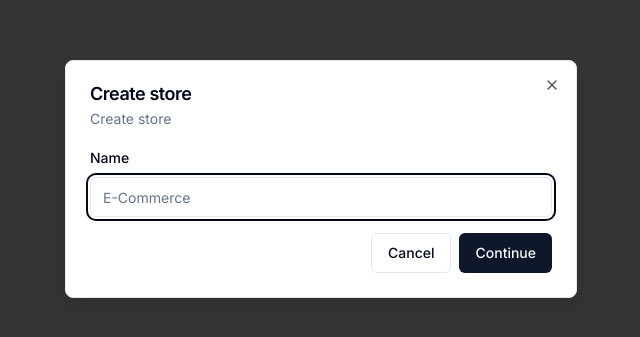
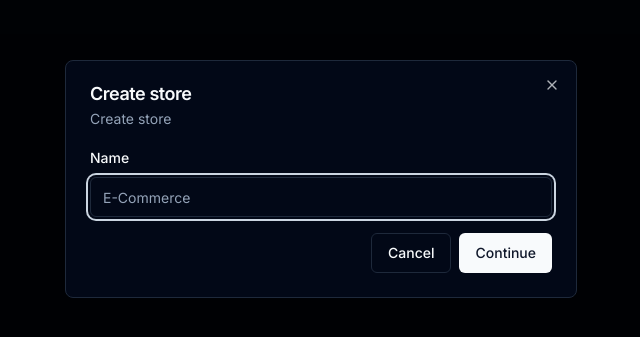
Before and after one commit to mugidar/ecommerce-store, a Next.js app: page / in a window 1280 px wide. Shown: the part 221-558 px from the top of the page, without its empty margins (319-959 px from the left). Built offline with nearby package versions, Linux system fonts and the light colour scheme; no server answers; the database is empty; sample sign-in values are in the browser's storage.

Commit message:
postinstall

```diff
--- a/app/(auth)/sign-up/[[...sign-up]]/page.tsx
+++ b/app/(auth)/sign-up/[[...sign-up]]/page.tsx
@@ -4,7 +4,6 @@
   return (
     <div className="w-screen h-screen flex flex-col items-center justify-center">
       <SignUp />
-      <h1>FASsFA</h1>
     </div>
   );
 }
--- a/app/layout.tsx
+++ b/app/layout.tsx
@@ -3,8 +3,8 @@
 import "./globals.css";
 import { ClerkProvider, UserButton } from "@clerk/nextjs";
 import ModalProvider from "@/providers/modal-provider";
-import { ToastContainer, toast } from "react-toastify";
 import ToastProvider from "@/providers/toast-provider";
+import { ThemeProvider } from "@/providers/theme-provider";
 const inter = Inter({ subsets: ["latin"] });
 
 export const metadata: Metadata = {
@@ -17,15 +17,20 @@
 }: Readonly<{
   children: React.ReactNode;
 }>) {
-
   return (
     <ClerkProvider>
       <html lang="en">
-        <body className={inter.className} >
-        <ToastProvider/>
-
+        <body className={inter.className}>
+          <ToastProvider />
           <ModalProvider />
-          {children}
+          <ThemeProvider
+            attribute="class"
+            defaultTheme="dark"
+            enableSystem
+            disableTransitionOnChange
+          >
+            {children}
+          </ThemeProvider>
         </body>
       </html>
     </ClerkProvider>
--- a/components/navbar.tsx
+++ b/components/navbar.tsx
@@ -4,6 +4,7 @@
 import StoreSwitcher from "./store-switcher";
 import prismadb from "@/lib/prismadb";
 import { redirect } from "next/navigation";
+import { ThemeToggle } from "./theme-toggle";
 
 const Navbar = async () => {
   const { userId } = auth();
@@ -21,7 +22,8 @@
       <div>
         <NavLinks />
       </div>
-      <UserButton showName afterSignOutUrl="/" />
+      <ThemeToggle/>
+      <UserButton showName afterSignOutUrl="/"  />
     </div>
   );
 };
--- /dev/null
+++ b/components/theme-toggle.tsx
@@ -0,0 +1,36 @@
+"use client"
+import * as React from "react";
+import { MoonIcon, SunIcon } from "@radix-ui/react-icons";
+import { useTheme } from "next-themes";
+
+import { Button } from "@/components/ui/button";
+import {
+  DropdownMenu,
+  DropdownMenuContent,
+  DropdownMenuItem,
+  DropdownMenuTrigger,
+} from "@/components/ui/dropdown-menu";
+
+export function ThemeToggle() {
+  const { setTheme } = useTheme();
+
+  return (
+    <DropdownMenu>
+      <DropdownMenuTrigger asChild>
+        <Button variant="outline" size="icon">
+          <SunIcon className="h-[1.2rem] w-[1.2rem] rotate-0 scale-100 transition-all dark:-rotate-90 dark:scale-0" />
+          <MoonIcon className="absolute h-[1.2rem] w-[1.2rem] rotate-90 scale-0 transition-all dark:rotate-0 dark:scale-100" />
+          <span className="sr-only">Toggle theme</span>
+        </Button>
+      </DropdownMenuTrigger>
+      <DropdownMenuContent align="end">
+        <DropdownMenuItem onClick={() => setTheme("light")}>
+          Light
+        </DropdownMenuItem>
+        <DropdownMenuItem onClick={() => setTheme("dark")}>
+          Dark
+        </DropdownMenuItem>
+      </DropdownMenuContent>
+    </DropdownMenu>
+  );
+}
--- a/package.json
+++ b/package.json
@@ -6,7 +6,8 @@
     "dev": "next dev",
     "build": "next build",
     "start": "next start",
-    "lint": "next lint"
+    "lint": "next lint",
+    "postinstall": "prisma generate"
   },
   "dependencies": {
     "@clerk/nextjs": "^4.29.5",
@@ -15,6 +16,7 @@
     "@radix-ui/react-checkbox": "^1.0.4",
     "@radix-ui/react-dialog": "^1.0.5",
     "@radix-ui/react-dropdown-menu": "^2.0.6",
+    "@radix-ui/react-icons": "^1.3.0",
     "@radix-ui/react-label": "^2.0.2",
     "@radix-ui/react-popover": "^1.0.7",
     "@radix-ui/react-select": "^2.0.0",
@@ -29,6 +31,7 @@
     "lucide-react": "^0.316.0",
     "next": "14.1.0",
     "next-cloudinary": "^5.20.0",
+    "next-themes": "^0.2.1",
     "react": "^18",
     "react-colorful": "^5.6.1",
     "react-dom": "^18",
--- /dev/null
+++ b/providers/theme-provider.tsx
@@ -0,0 +1,9 @@
+"use client"
+
+import * as React from "react"
+import { ThemeProvider as NextThemesProvider } from "next-themes"
+import { type ThemeProviderProps } from "next-themes/dist/types"
+
+export function ThemeProvider({ children, ...props }: ThemeProviderProps) {
+  return <NextThemesProvider {...props}>{children}</NextThemesProvider>
+}
```
Also changed, not shown: 1 other file (tests, documents, lock files or other folders).
